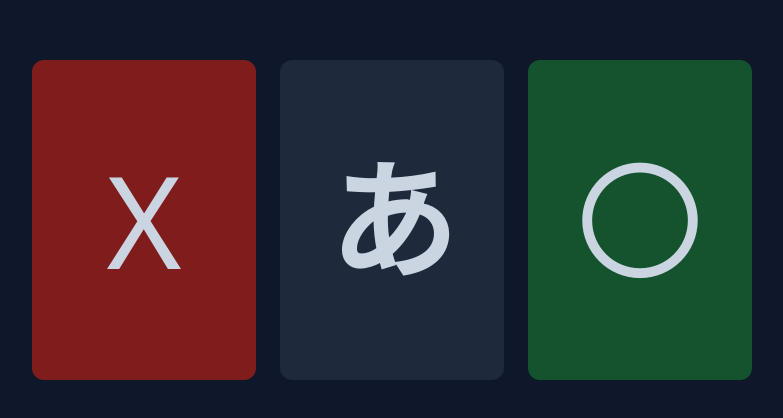
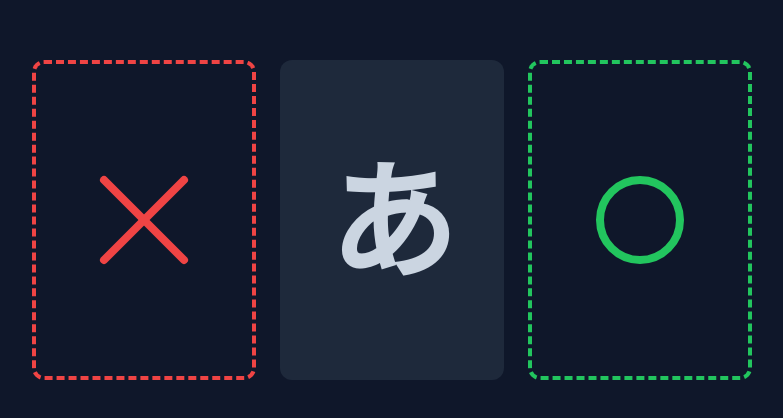
Before and after one commit to oncet/hiragana-flashcards, a React app: page / in a window 1280 px wide. Shown: the part 180-598 px from the top of the page, without its empty margins (248-1031 px from the left). Built offline with nearby package versions, Linux system fonts and the light colour scheme; the HTML template or start-up script is replaced by a standard one.

Commit message:
update drop zones

```diff
--- a/src/App.tsx
+++ b/src/App.tsx
@@ -31,12 +31,35 @@ const App = () => {
   return (
     <div className="flex min-h-svh items-center justify-center gap-6">
       <Card
-        className="dark:bg-red-900"
+        className="border-4 border-dashed dark:border-red-500 dark:bg-slate-900 dark:text-slate-400"
         onClick={() => {
           setRejectedSyllables([...rejectedSyllables, currentPosition]);
         }}
       >
-        X
+        <svg
+          viewBox="0 0 100 100"
+          xmlns="http://www.w3.org/2000/svg"
+          className="h-[100px] w-[100px] text-red-500"
+        >
+          <line
+            x1="10"
+            y1="10"
+            x2="90"
+            y2="90"
+            stroke="currentColor"
+            strokeWidth="8"
+            stroke-linecap="round"
+          />
+          <line
+            x1="10"
+            y1="90"
+            x2="90"
+            y2="10"
+            stroke="currentColor"
+            strokeWidth="8"
+            stroke-linecap="round"
+          />
+        </svg>
       </Card>
       <Card
         className={
@@ -67,12 +90,26 @@ const App = () => {
         {isRomaji ? currentSyllable.romaji : currentSyllable.kana}
       </Card>
       <Card
-        className="dark:bg-green-900"
+        className="border-4 border-dashed dark:border-green-500 dark:bg-slate-900 dark:text-slate-400"
         onClick={() => {
           setApprovedSyllables([...approvedSyllables, currentPosition]);
         }}
       >
-        〇
+        {/* 〇 */}
+        <svg
+          viewBox="0 0 100 100"
+          xmlns="http://www.w3.org/2000/svg"
+          className="h-[100px] w-[100px] text-green-500"
+        >
+          <circle
+            cx="50"
+            cy="50"
+            r="40"
+            fill="none"
+            stroke="currentColor"
+            strokeWidth="8"
+          />
+        </svg>
       </Card>
     </div>
   );
```
